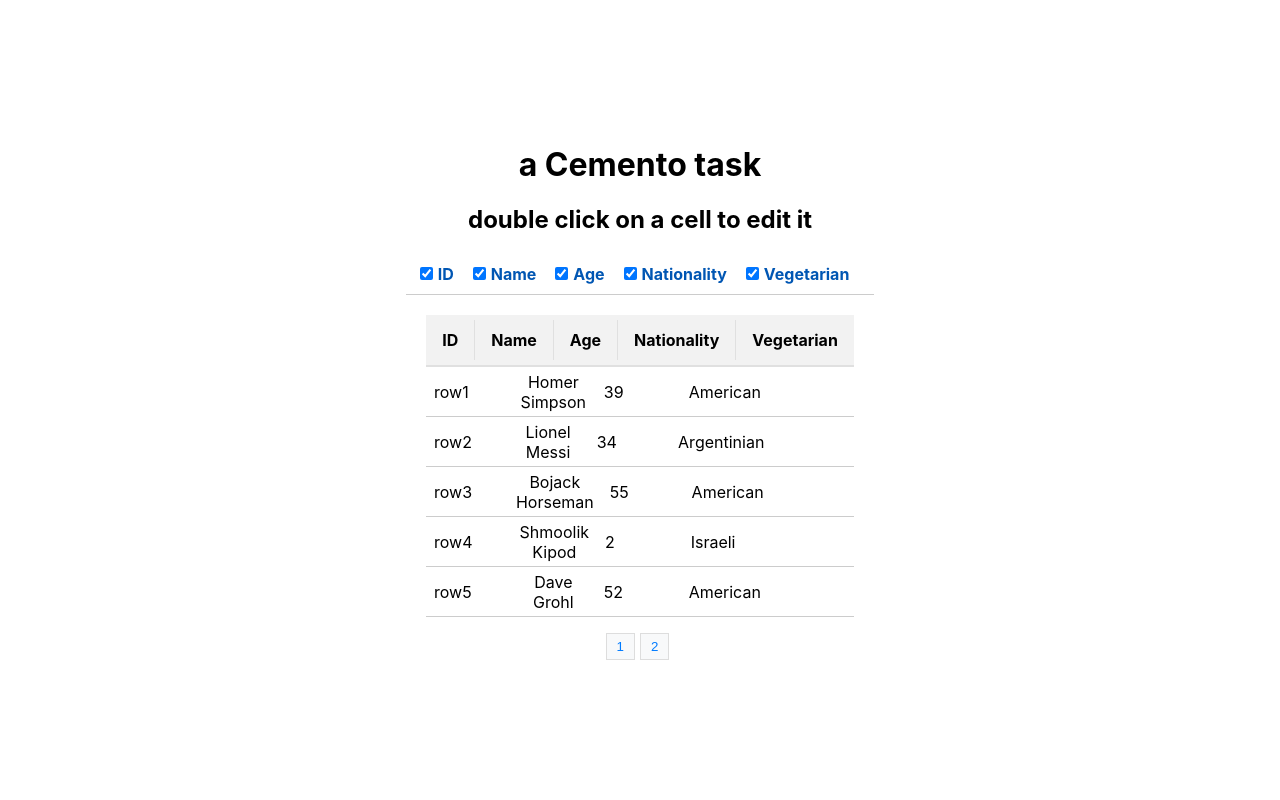
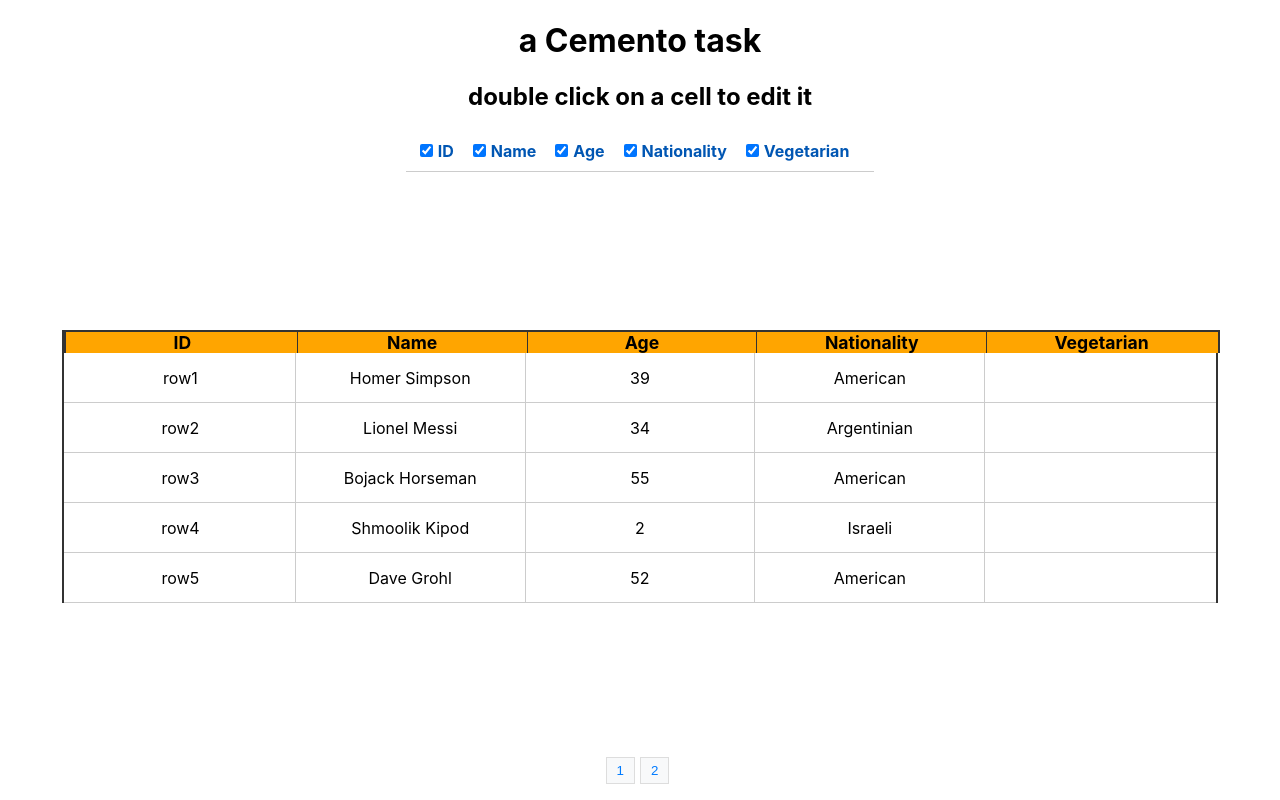
Before and after one commit to eladlaor/table-manager, a React (Create React App) app: page / in a window 1280 px wide. Built offline with nearby package versions, Linux system fonts and the light colour scheme.

Commit message:
layout touchup

```diff
--- a/src/App.css
+++ b/src/App.css
@@ -5,17 +5,6 @@
   flex-direction: column;
   justify-content: center;
   align-items: center;
-}
-
-.App-logo {
-  height: 40vmin;
-  pointer-events: none;
-}
-
-@media (prefers-reduced-motion: no-preference) {
-  .App-logo {
-    animation: App-logo-spin infinite 20s linear;
-  }
 }
 
 .App-header {
@@ -93,46 +82,84 @@
   box-shadow: 0 0 0 0.2rem rgba(0, 123, 255, 0.25);
 }
 
+.virtualized-table-container {
+  display: block;
+  width: 100%;
+  max-width: 90%;
+  margin: auto;
+  border-left: 2px solid #333;
+  border-right: 2px solid #333;
+}
+
 .virtualized-table-header {
   display: flex;
-  background-color: #f2f2f2;
-  border-bottom: 2px solid #e0e0e0;
-  padding: 5px 0;
+  width: 100%;
+  background-color: orange;
+  border: 2px solid #333;
+  border-bottom: none;
 }
 
 .virtualized-table-header-cell {
-  flex: 1;
-  text-align: left;
+  flex-grow: 1;
+  flex-basis: 0;
+  display: flex;
+  align-items: center;
+  justify-content: center;
   padding: 0 16px;
+  text-align: center;
+  border-right: 1px solid #333;
+  font-size: 1.1rem;
   font-weight: bold;
-  line-height: 40px;
-  border-right: 1px solid #e0e0e0;
+  white-space: nowrap;
+  overflow: hidden;
+  text-overflow: ellipsis;
 }
-
 
 .virtualized-table-header-cell:last-child {
   border-right: none;
+  padding-right: 18px;
 }
-
-.virtualized-table-container {
-  display: block;
-  margin-bottom: 0;
-}
-
 
 .virtualized-table-row {
   display: flex;
-  flex-direction: row;
+  width: 100%;
 }
 
 .virtualized-table-cell {
-  flex: 1;
+  flex-grow: 1;
+  flex-basis: 0;
+  display: flex;
+  align-items: center;
+  justify-content: center;
+  padding: 0 16px;
+  border-right: 1px solid #ccc;
+  border-bottom: 1px solid #ccc;
+  text-align: center;
+  white-space: nowrap;
+  overflow: hidden;
+  text-overflow: ellipsis;
 }
 
-.virtualized-table-cell {
-  display: flex;
-  align-items: center;
-  justify-content: flex-start;
-  padding: 8px;
-  border-bottom: 1px solid #ccc;
+.virtualized-table-cell:last-child {
+  border-right: none;
+  padding-right: 18px;
 }
+
+.table-cell-content {
+  text-align: center;
+  overflow: hidden;
+  white-space: nowrap;
+  text-overflow: ellipsis;
+}
+
+.column-header {
+  text-align: center;
+  overflow: hidden;
+  white-space: nowrap;
+  text-overflow: ellipsis;
+}
+
+.virtualized-table-header-cell:first-child,
+.virtualized-table-cell:first-child {
+  padding-left: 18px;
+}
--- a/src/components/table/TableCell.tsx
+++ b/src/components/table/TableCell.tsx
@@ -1,8 +1,11 @@
 import React, { useState } from "react";
-
 import { TableCellProps } from "../../types";
 
-export default function TableCell({ value, onUpdate }: TableCellProps) {
+export default function TableCell({
+  value,
+  onUpdate,
+  columnId,
+}: TableCellProps) {
   const [isEditing, setIsEditing] = useState(false);
   const [inputValue, setInputValue] = useState(value.toString());
 
@@ -27,7 +30,7 @@ export default function TableCell({ value, onUpdate }: TableCellProps) {
 
   return (
     <div
-      className="virtualized-table-cell"
+      className={`virtualized-table-cell ${columnId}`}
       onDoubleClick={handleDoubleClick}
     >
       {isEditing ? (
@@ -40,7 +43,7 @@ export default function TableCell({ value, onUpdate }: TableCellProps) {
           autoFocus
         />
       ) : (
-        <span>{value}</span>
+        <div className={`table-cell-content ${columnId}`}>{value}</div>
       )}
     </div>
   );
--- a/src/components/table/TableHeader.tsx
+++ b/src/components/table/TableHeader.tsx
@@ -8,7 +8,7 @@ export default function TableHeader({ columns }: TableHeaderProps) {
           key={column.id}
           className="virtualized-table-header-cell"
         >
-          {column.title}
+          <div className={`column-header ${column.id}`}>{column.title}</div>
         </div>
       ))}
     </div>
--- a/src/components/table/TableRow.tsx
+++ b/src/components/table/TableRow.tsx
@@ -16,7 +16,7 @@ export default function TableRow({
         .filter(([columnId]) => visibleColumns[columnId])
         .map(([columnId, cellValue]) => (
           <TableCell
-            key={columnId}
+            key={`${rowData.id}-${columnId}`}
             columnId={columnId}
             value={cellValue}
             onUpdate={(newValue) =>
```
